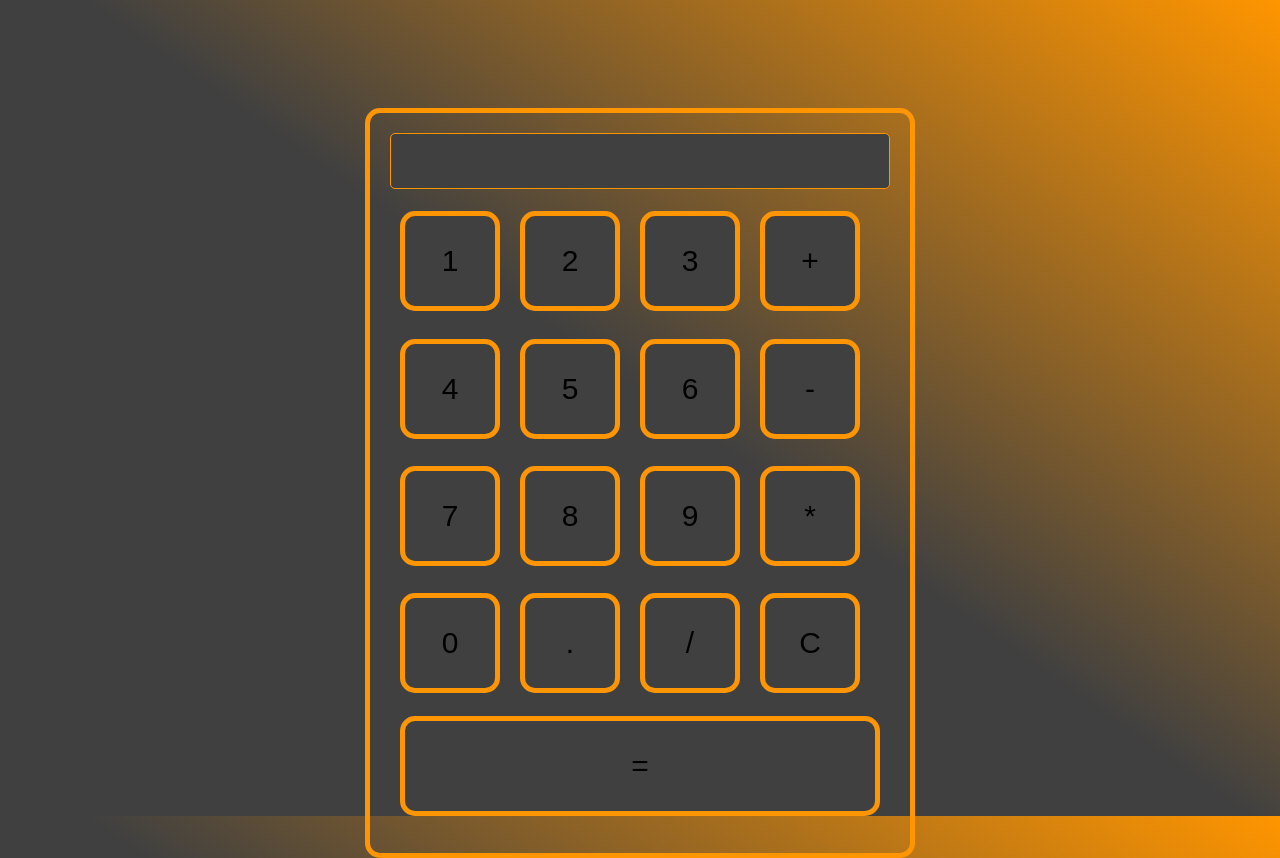
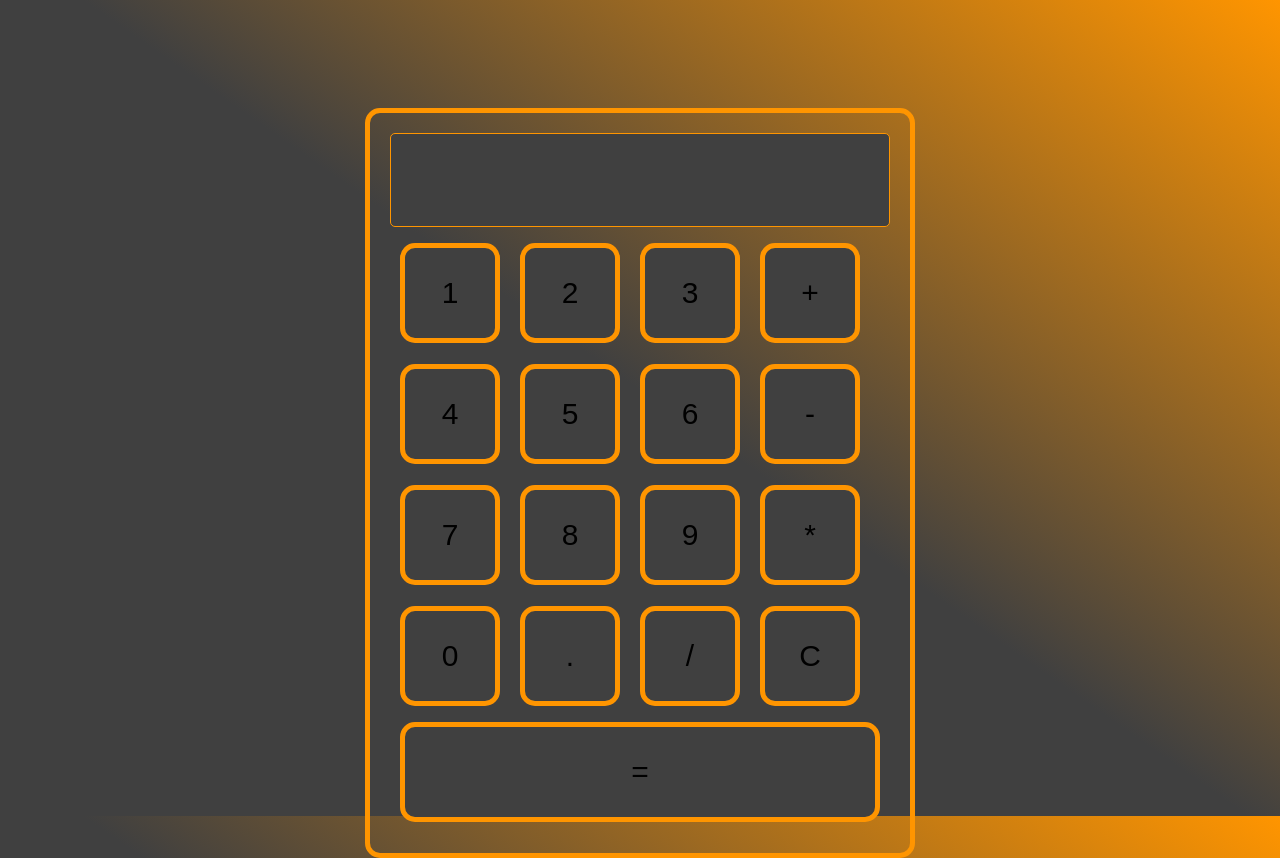
Before and after one commit to josekadeveloper/Calculator, a React (Create React App) app in the folder calculator/: page / in a window 1280 px wide. Built offline with nearby package versions, Linux system fonts and the light colour scheme.

Commit message:
add styles to result

```diff
--- a/calculator/src/components/Calculator/Calculator.tsx
+++ b/calculator/src/components/Calculator/Calculator.tsx
@@ -1,5 +1,4 @@
-import React, { useState } from "react";
-import { ADD_OPERATOR, SUBTRACT_OPERATOR, MULTIPLY_OPERATOR, DIVIDE_OPERATOR } from "../../utils/Operator";
+import { useState } from "react";
 
 const Calculator = () => {
   const [input, setInput] = useState('');
--- a/calculator/src/index.scss
+++ b/calculator/src/index.scss
@@ -29,14 +29,16 @@ body {
 
 .result {
   width: 100%;
-  height: 50px;
+  height: 80px;
   padding: 2px;
   margin-bottom: 5px;
-  background-color: $secondary;
-  color: $disabled;
-  font-size: 35px;
-  text-align: center;
-  border: 0.5px solid $primary;
+  background-color: #404040;
+  color: #9c9c9c;
+  font-size: 60px;
+  text-align: left;
+  padding-left: 10px;
+  padding-top: 10px;
+  border: 0.5px solid #FF9500;
   border-radius: 5px;
 }
 
```
